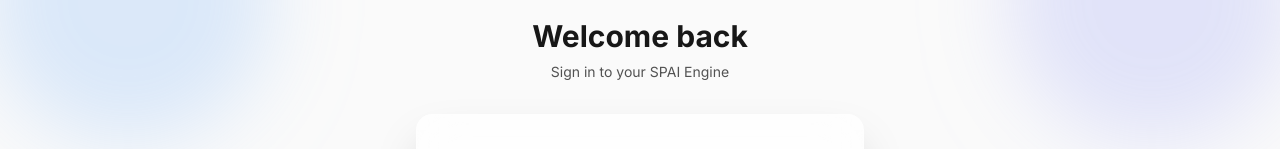
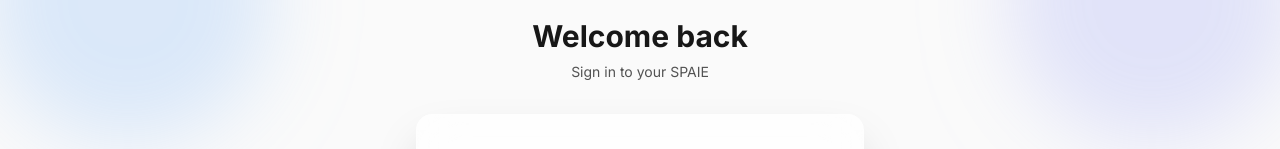
Before and after one commit to anasfarock/portfolio-engine, a React app in the folder frontend/: page /login in a window 1280 px wide. Shown: the part 145-294 px from the top of the page. Built offline with nearby package versions, Linux system fonts and the light colour scheme; the HTML template or start-up script is replaced by a standard one.

Commit message:
updated project title

```diff
--- a/frontend/src/components/layout/Navbar.jsx
+++ b/frontend/src/components/layout/Navbar.jsx
@@ -14,7 +14,7 @@
                     <div className="flex">
                         <Link to="/dashboard" className="flex-shrink-0 flex items-center gap-2 group">
                             <span className="font-bold text-xl text-gray-900 dark:text-white hidden sm:block font-['Courier_New',monospace]">
-                                SPAI Engine
+                                SPAIE
                             </span>
                         </Link>
                     </div>
--- a/frontend/src/pages/Login.jsx
+++ b/frontend/src/pages/Login.jsx
@@ -274,7 +274,7 @@
                 <LogIn className="w-12 h-12" />
             </div>
             <h2 className="text-center text-3xl font-extrabold text-gray-900 dark:text-white mb-2">Welcome back</h2>
-            <p className="text-center text-sm text-gray-600 dark:text-gray-400 mb-8">Sign in to your SPAI Engine</p>
+            <p className="text-center text-sm text-gray-600 dark:text-gray-400 mb-8">Sign in to your SPAIE</p>
 
             <GlassPanel>
                 <form className="space-y-6" onSubmit={handleSubmit}>
```
